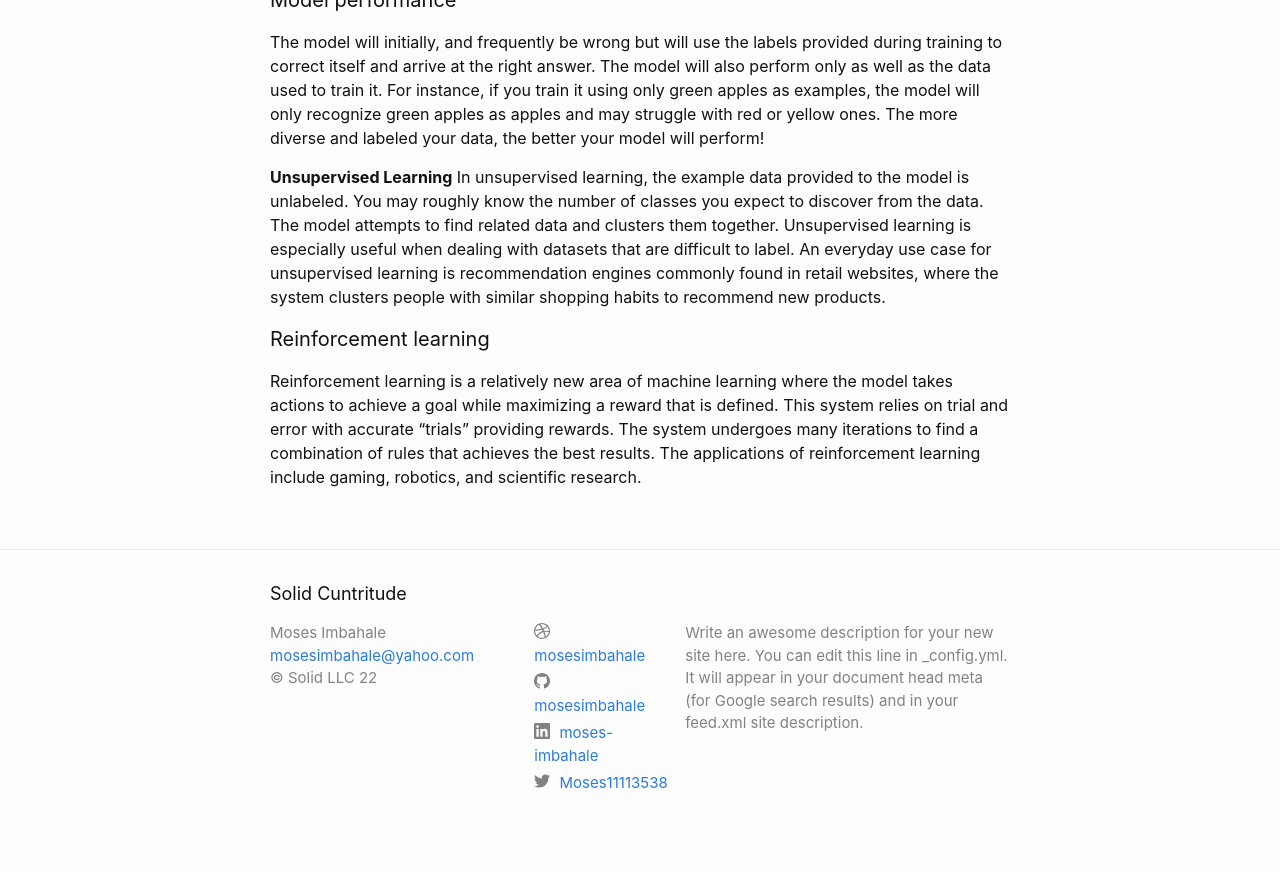
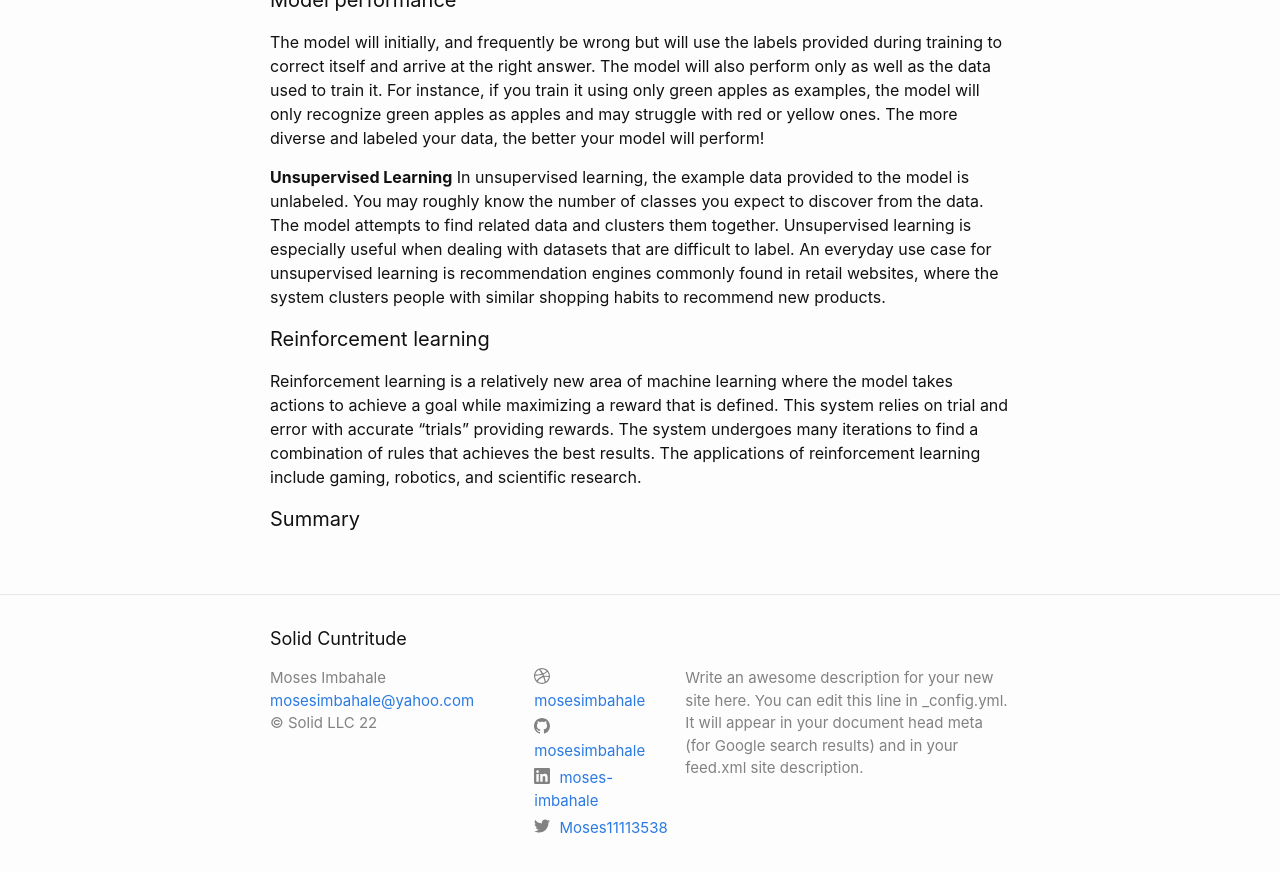
Before and after one commit to mosesimbahale/my-blog, a Jekyll site: the page built from Tech-blog/_posts/22-03-07-Demistifying-Machine-Learning.md, in a window 1280 px wide and 900 px high, scrolled down 822 px. Shown: the top 872 px of the window. Built offline with Jekyll 4.4.1, drawn with Linux system fonts in a browser that asks for light colours.

Commit message:
Update 22-03-07-Demistifying-Machine-Learning.md

```diff
--- a/Tech-blog/_posts/22-03-07-Demistifying-Machine-Learning.md
+++ b/Tech-blog/_posts/22-03-07-Demistifying-Machine-Learning.md
@@ -38,3 +38,6 @@ In unsupervised learning, the example data provided to the model is unlabeled. Y
 #### Reinforcement learning
 
 Reinforcement learning is a relatively new area of machine learning where the model takes actions to achieve a goal while maximizing a reward that is defined. This system relies on trial and error with accurate “trials” providing rewards. The system undergoes many iterations to find a combination of rules that achieves the best results. The applications of reinforcement learning include gaming, robotics, and scientific research.
+
+
+#### Summary
```
